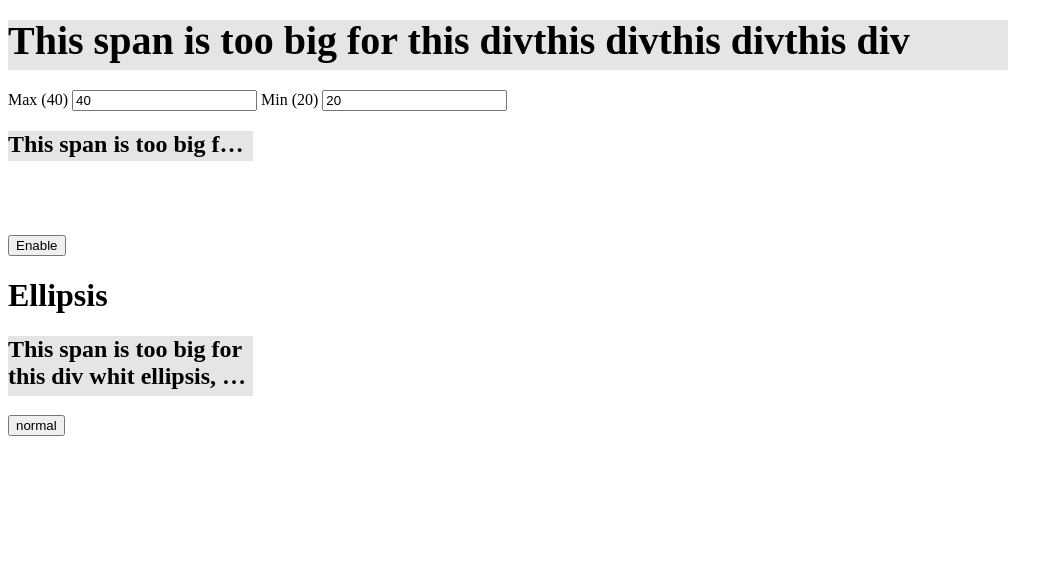
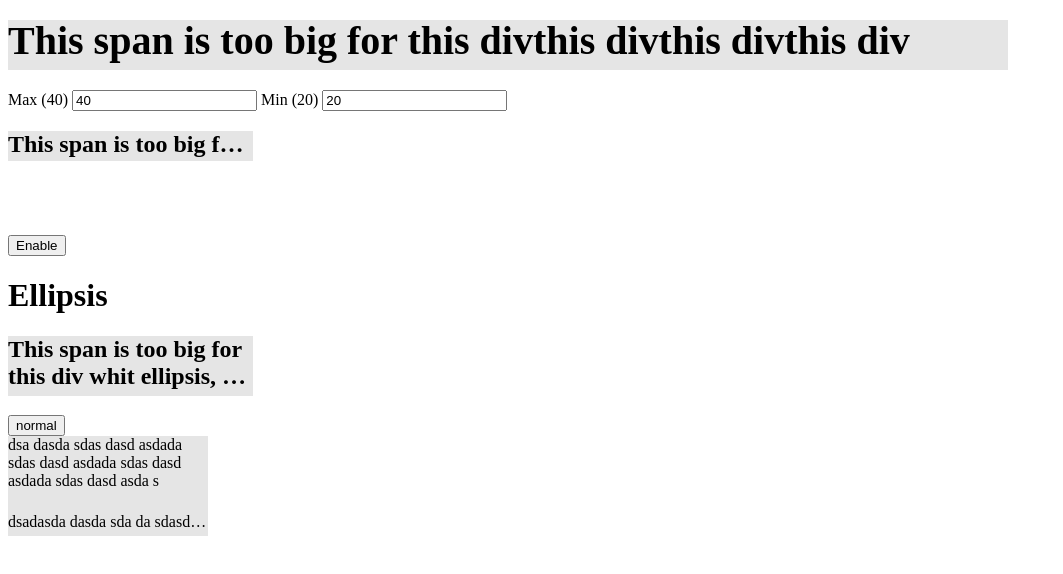
Before and after one commit to Yomyer/fittext, an Angular app: page / in a window 1280 px wide. Shown: the top 574 px of the page, without its empty margins (0-1063 px from the left). Built offline with nearby package versions, Linux system fonts and the light colour scheme; what css-element-queries would draw is missing.

Commit message:
add flex support and fix infinite bucle bug

```diff
--- a/package.json
+++ b/package.json
@@ -1,6 +1,6 @@
 {
   "name": "@yomyer/fittext",
-  "version": "6.0.3",
+  "version": "6.0.4",
   "license": "MIT",
   "description": "Fit Text",
   "author": "Yomyer New Line S.L.",
@@ -33,6 +33,8 @@
     "@angular/http": "^6.0.0",
     "@angular/router": "^6.0.0",
     "@angular/compiler-cli": "^6.0.0",
+    "@angular/flex-layout": "^6.0.0-beta.15",
+    "@angular/cdk": "^6.1.0",
     "@angular-devkit/build-angular": "~0.6.1",
     "typescript": "~2.7.2",
     "@angular/cli": "~6.0.1",
--- a/src/app/app.component.html
+++ b/src/app/app.component.html
@@ -22,3 +22,12 @@ Min ({{min}})
   </div>
 </h2>
 <button (click)="ellipsis = !ellipsis">{{ ellipsis ? 'normal' : 'ellipsis' }}</button>
+
+<div fxLayout="column" fxLayoutAlign="space-between none" style="height: 100px; width: 200px; background:rgba(0,0,0,.1)" >
+  <div fxFlex="auto" style="overflow: hidden">
+    <div [fittext]="false">dsa dasda sdas dasd asdada sdas dasd asdada sdas dasd asdada sdas dasd asda s </div>
+  </div>
+  <div fxFlex style="overflow: hidden">
+    <div [fittext]="false">dsadasda dasda sda da sdasd ada d asda sda sdada sdasd asd ad asd ada sda dasdasdasda</div>
+  </div>
+</div>
--- a/src/app/app.module.ts
+++ b/src/app/app.module.ts
@@ -1,6 +1,7 @@
 import { FormsModule } from '@angular/forms';
 import { FittextModule } from '../fittext/module';
 import { BrowserModule } from '@angular/platform-browser';
+import { FlexLayoutModule } from "@angular/flex-layout";
 import { NgModule } from '@angular/core';
 
 import { AppComponent } from './app.component';
@@ -13,7 +14,8 @@ import { AppComponent } from './app.component';
   imports: [
     BrowserModule,
     FittextModule,
-    FormsModule
+    FormsModule,
+    FlexLayoutModule
   ],
   providers: [],
   bootstrap: [AppComponent]
--- a/src/fittext/directive.ts
+++ b/src/fittext/directive.ts
@@ -46,6 +46,7 @@ export class FittextDirective implements AfterViewInit, OnDestroy, OnChanges {
 
   mutable: ResizeSensor;
   first: FitTextData;
+  mutating = false;
 
   get ele() {
     return this.element.nativeElement;
@@ -152,8 +153,15 @@ export class FittextDirective implements AfterViewInit, OnDestroy, OnChanges {
       return;
     }
 
-    this.mutable = new ResizeSensor(this.parent, () => {
-      this.ajust(null);
+    this.mutable = new ResizeSensor(this.parent, (a) => {
+      if (!this.mutating) {
+        this.reset();
+        this.ajust(null);
+        this.mutating = true;
+      }
+      setTimeout(() => {
+        this.mutating = false;
+      }, 100);
     });
   }
 
@@ -204,8 +212,6 @@ export class FittextDirective implements AfterViewInit, OnDestroy, OnChanges {
 
       this.cut(true);
 
-    } else if (!remove) {
-      this.resetContent();
     }
   }
 
```
Also changed, not shown: 1 other file (tests, documents, lock files or other folders).
